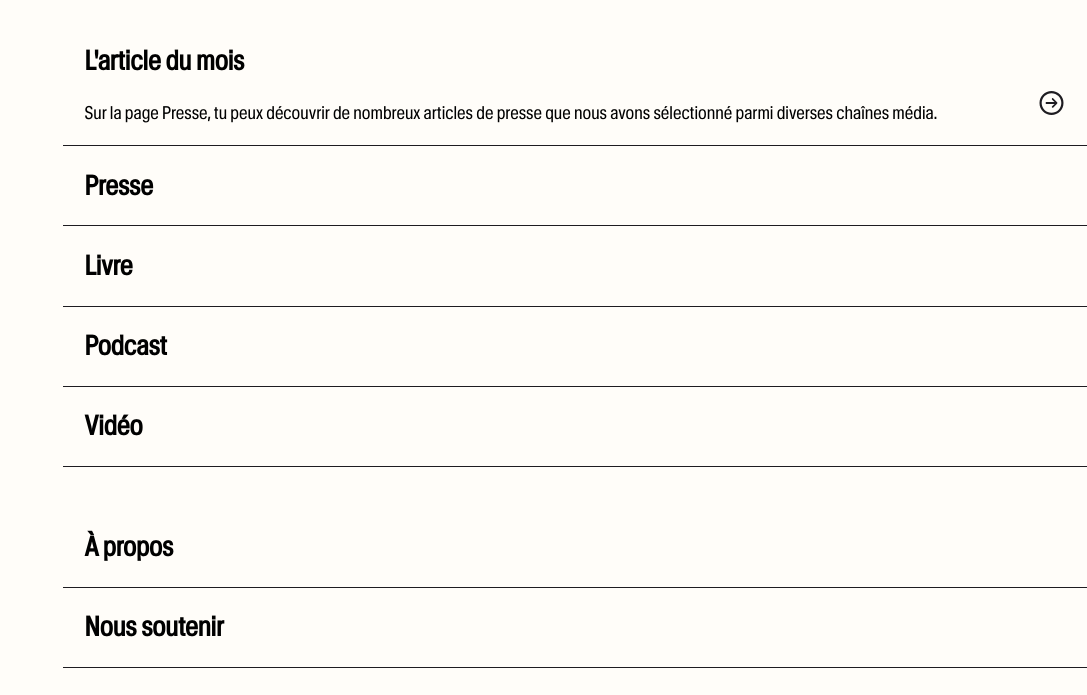
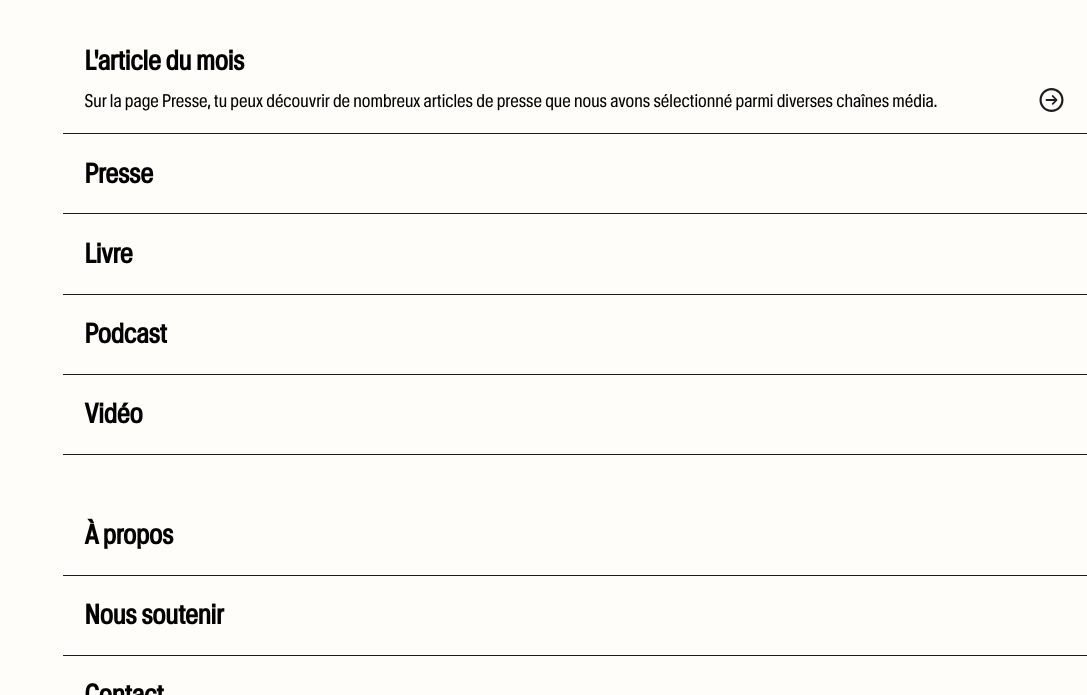
Before and after one commit to GiuliaCariulo/absurde_starterkit, a website built with Parcel: page src/index.html in a window 1280 px wide. Both pictures are taken after a click on the button 1247 px from the left and 51 px from the top of the page. Shown: the part 105-800 px from the top of the page, without its empty margins (193-1280 px from the left). Built offline with nearby package versions, Linux system fonts and the light colour scheme.

Commit message:
accordion stop at this step

```diff
--- a/src/index.html
+++ b/src/index.html
@@ -67,12 +67,12 @@
             <li class="menu-item accordion">
               <h2>L'article du mois</h2>
               <div class="accordion-item accordion-item-open">
-                <p>
-                  Sur la page Presse, tu peux découvrir de nombreux articles de
-                  presse que nous avons sélectionné parmi diverses chaînes
-                  média.
-                </p>
                 <a href="">
+                  <p>
+                    Sur la page Presse, tu peux découvrir de nombreux articles
+                    de presse que nous avons sélectionné parmi diverses chaînes
+                    média.
+                  </p>
                   <svg
                     xmlns="http://www.w3.org/2000/svg"
                     width="24"
--- a/src/scss/modules/_accordion.scss
+++ b/src/scss/modules/_accordion.scss
@@ -12,6 +12,11 @@
 .accordion-item-open {
   height: auto;
   margin-top: 0.5rem;
+}
+
+.accordion-item a {
+  font-size: 1rem;
+  font-weight: 400;
   display: flex;
   justify-content: space-between;
   align-items: flex-end;
@@ -23,5 +28,6 @@
 }
 
 .accordion-item-open svg {
+  display: block;
   width: 1.5rem;
 }
```
